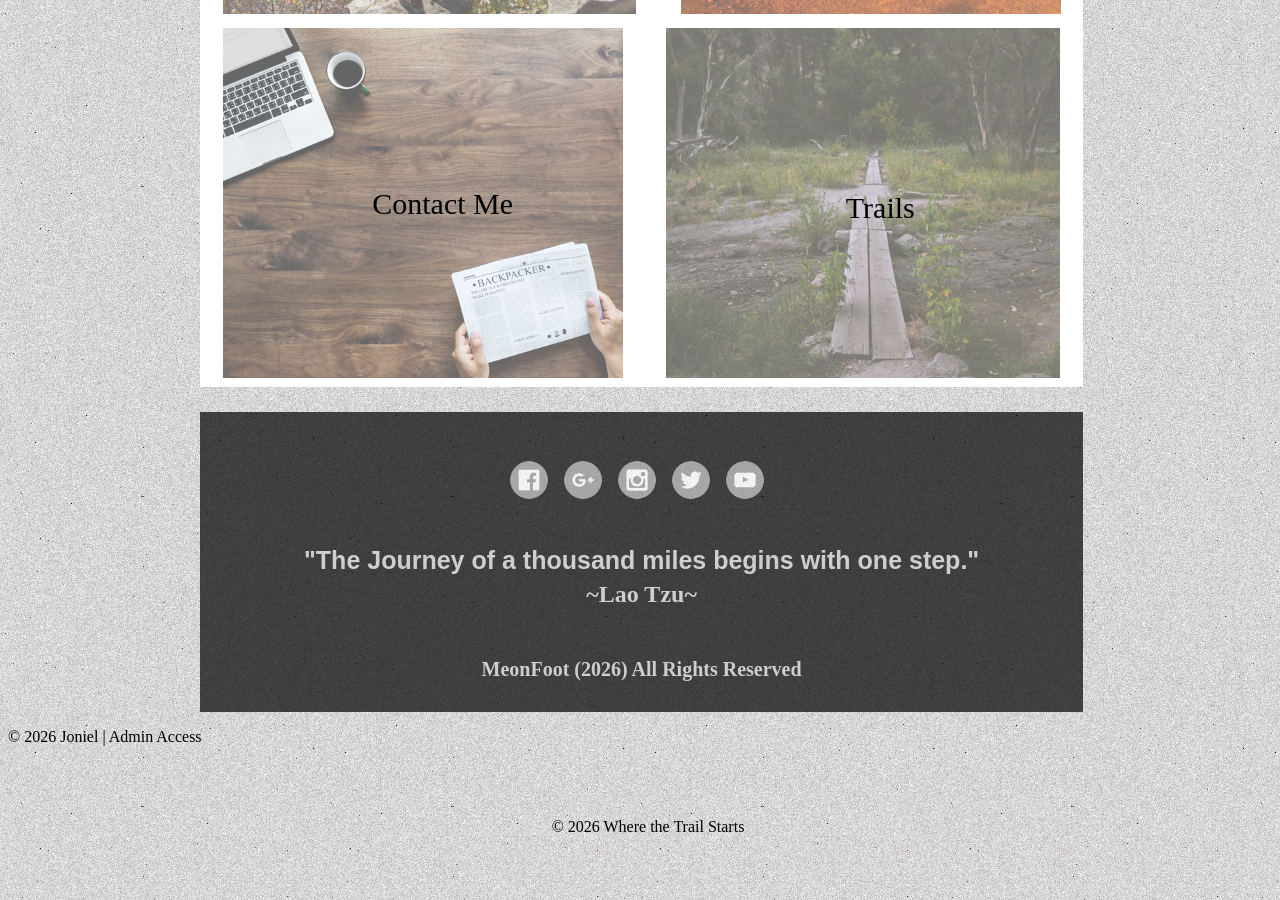
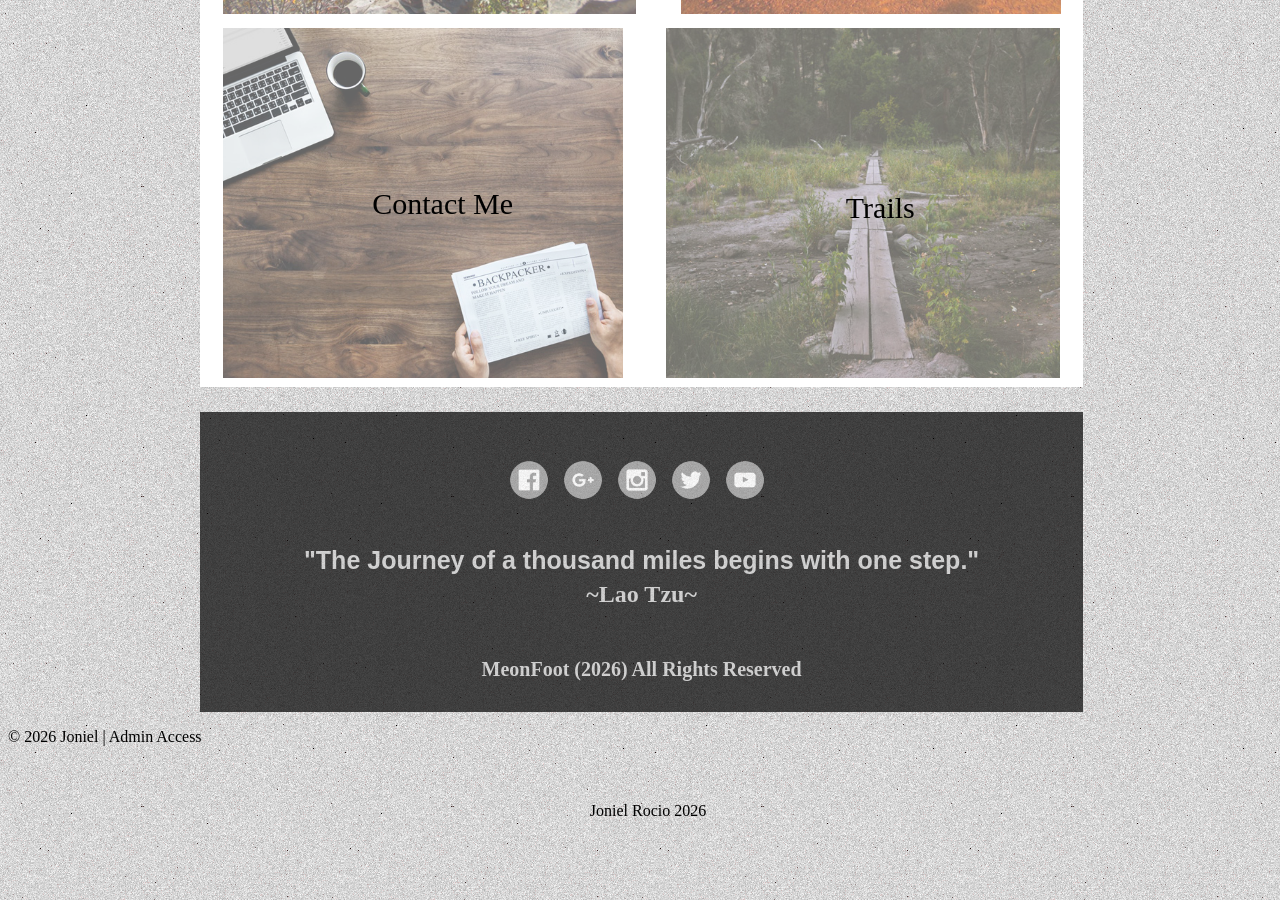
Before and after one commit to jonielrocio/jonielrocio.github.io, a Jekyll site: the page built from index.html, in a window 1280 px wide and 900 px high, scrolled down 2955 px. Built offline with Jekyll 4.4.1, drawn with Linux system fonts in a browser that asks for light colours.

Commit message:
Update default.html

```diff
--- a/_layouts/default.html
+++ b/_layouts/default.html
@@ -13,7 +13,7 @@
   </main>
 
   <footer style="text-align: center; padding: 40px 0;">
-    <p>&copy; {{ "now" | date: "%Y" }} Where the Trail Starts</p>
+    Joniel Rocio 2026
   </footer>
 
 </body>
```
